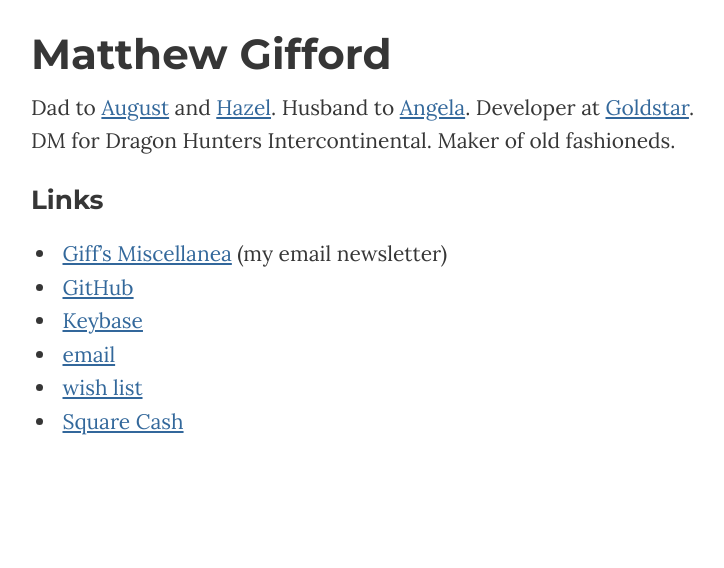
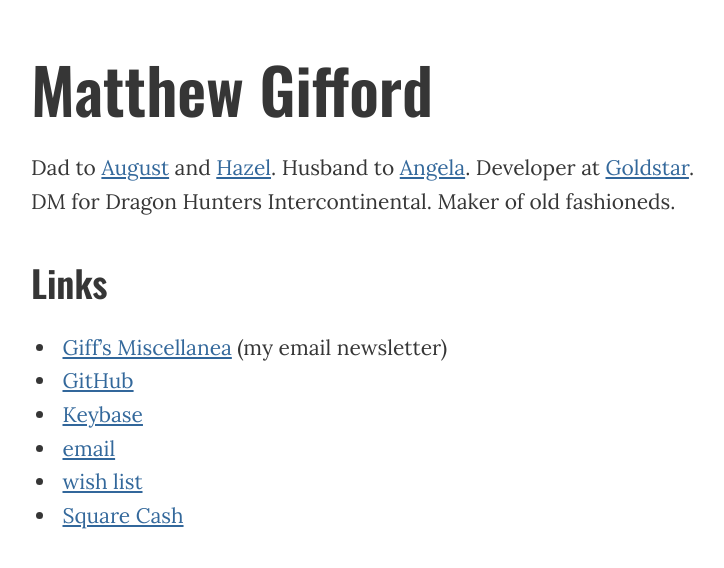
Before and after one commit to mattg/matthewgifford.com, a Jekyll site: the page built from index.md, in a window 1280 px wide. Shown: the top 568 px of the page, without its empty margins (259-983 px from the left). Built offline with Jekyll 4.4.1, drawn with Linux system fonts in a browser that asks for light colours.

Commit message:
Replace heading font

```diff
--- a/_includes/header.html
+++ b/_includes/header.html
@@ -23,7 +23,7 @@
     {% endif %}
     <link rel="canonical" href="https://www.matthewgifford.com{{ page.url }}" />
     <link rel="alternate" type="application/rss+xml" href="/feed.xml" />
-    <link rel="stylesheet" href="https://fonts.googleapis.com/css?family=Montserrat:400,700|Lora" />
+    <link rel="stylesheet" href="https://fonts.googleapis.com/css?family=Oswald:400,600|Lora" />
     <link rel="stylesheet" href="/css/main.css" />
     <link rel="apple-touch-icon" sizes="57x57" href="/img/favicon/apple-icon-57x57.png">
     <link rel="apple-touch-icon" sizes="60x60" href="/img/favicon/apple-icon-60x60.png">
--- a/css/main.scss
+++ b/css/main.scss
@@ -8,7 +8,7 @@ $white: hsl(50, 0, 100%);
 $link: hsla(210, 80%, 30%, .85);
 
 $serif: Lora, serif;
-$sans-serif: Montserrat, sans-serif;
+$sans-serif: Oswald, sans-serif;
 
 body {
   background-color: $white;
@@ -145,10 +145,11 @@ h1,
 h2,
 h3 {
   font-family: $sans-serif;
+  font-weight: 600;
 }
 
 h1 {
-  font-size: 2em;
+  font-size: 3em;
   margin-bottom: .25em;
   font-weight: 700;
 
@@ -162,7 +163,7 @@ h1 {
 }
 
 h2 {
-  font-size: 1.25em;
+  font-size: 1.75em;
   margin-bottom: .5em;
   margin-top: 1em;
 
```
